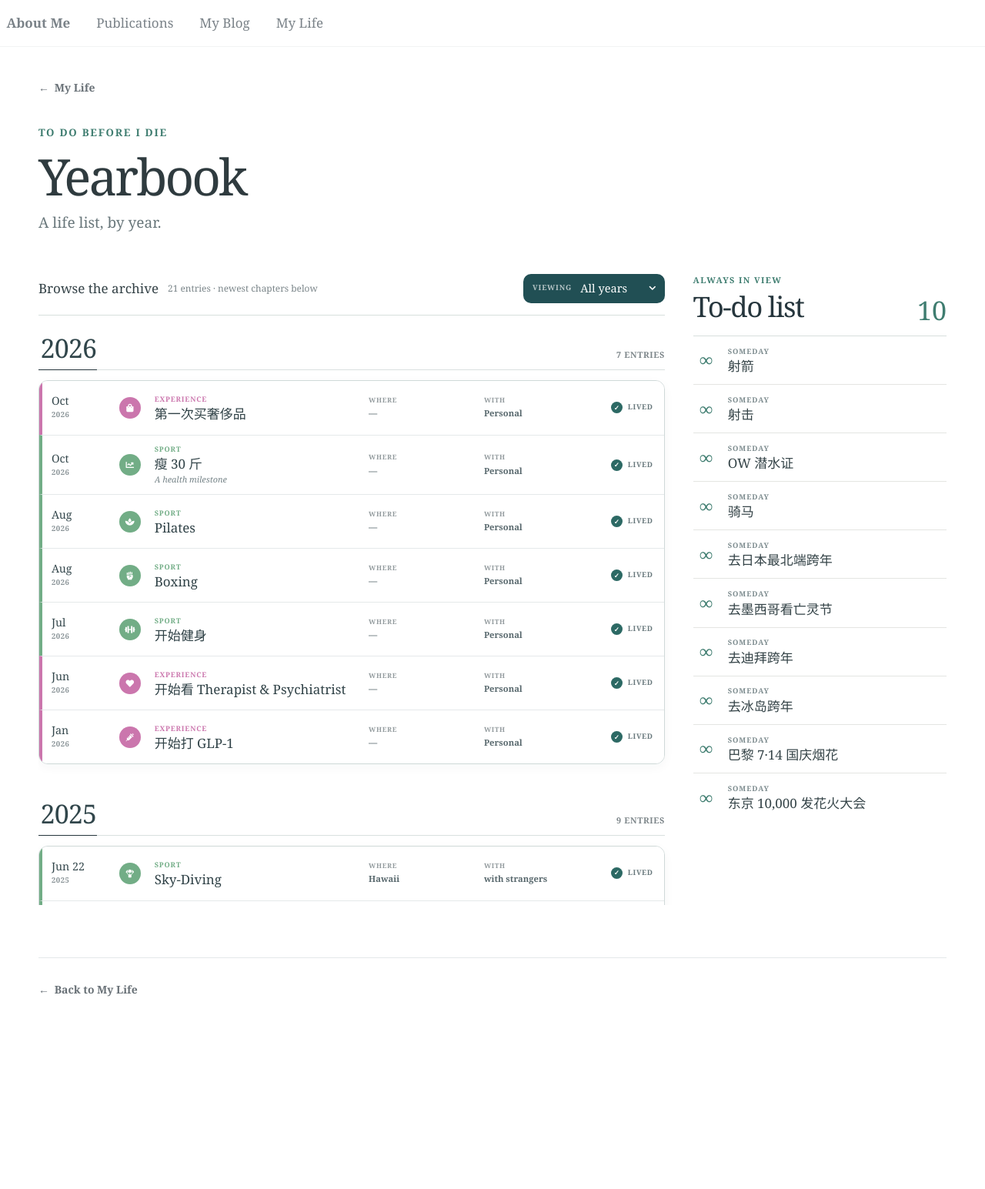
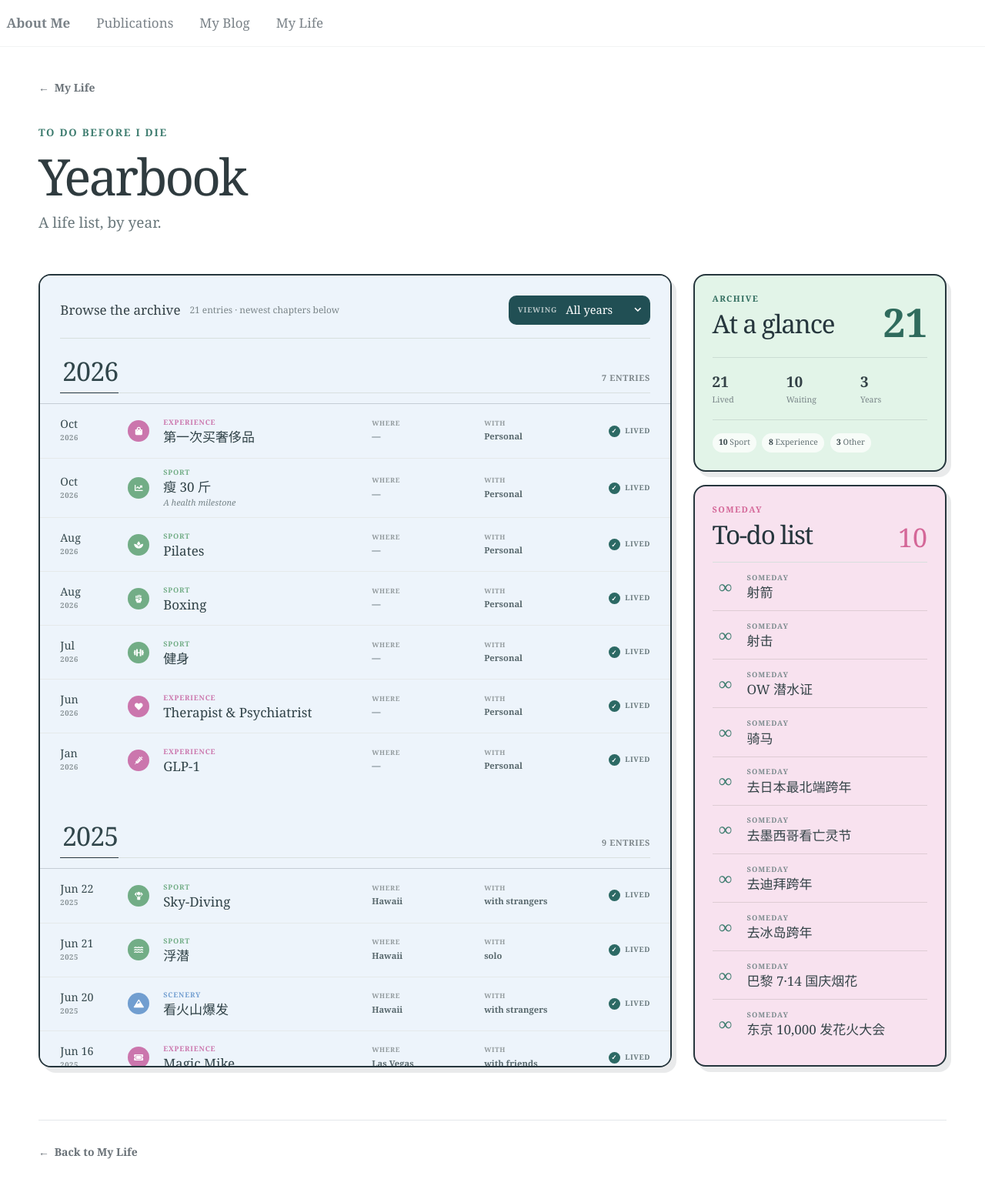
Before and after one commit to Cathylixi/Cathylixi.github.io, a Jekyll site: the page built from _pages/life-yearbook.md, in a window 1280 px wide. Shown: the top 1545 px of the page at 77% size. Built offline with Jekyll 4.4.1, drawn with Linux system fonts in a browser that asks for light colours.

Commit message:
Refine reading and yearbook panels

```diff
--- a/_data/yearbook.yml
+++ b/_data/yearbook.yml
@@ -38,19 +38,19 @@ chapters:
         company: "Personal"
         kind: "sports"
         icon: "fa-fist-raised"
-      - title: "开始健身"
+      - title: "健身"
         date: "Jul"
         location: "—"
         company: "Personal"
         kind: "sports"
         icon: "fa-dumbbell"
-      - title: "开始看 Therapist & Psychiatrist"
+      - title: "Therapist & Psychiatrist"
         date: "Jun"
         location: "—"
         company: "Personal"
         kind: "activity"
         icon: "fa-heart"
-      - title: "开始打 GLP-1"
+      - title: "GLP-1"
         date: "Jan"
         location: "—"
         company: "Personal"
--- a/_pages/life-yearbook.md
+++ b/_pages/life-yearbook.md
@@ -20,6 +20,20 @@ author_profile: false
 {% for group in yearbook.future %}
   {% assign group_count = group.items | size %}
   {% assign future_count = future_count | plus: group_count %}
+{% endfor %}
+{% assign sport_count = 0 %}
+{% assign experience_count = 0 %}
+{% assign other_count = 0 %}
+{% for chapter in sorted_chapters %}
+  {% for item in chapter.items %}
+    {% if item.kind == "sports" %}
+      {% assign sport_count = sport_count | plus: 1 %}
+    {% elsif item.kind == "activity" %}
+      {% assign experience_count = experience_count | plus: 1 %}
+    {% else %}
+      {% assign other_count = other_count | plus: 1 %}
+    {% endif %}
+  {% endfor %}
 {% endfor %}
 
 <div class="yearbook-dense" data-yearbook>
@@ -90,28 +104,50 @@ author_profile: false
     </footer>
   </section>
 
-  <aside class="yearbook-wishlist" aria-labelledby="yearbook-wishlist-title">
-    <header class="yearbook-wishlist__header">
-      <div>
-        <p>Always in view</p>
-        <h2 id="yearbook-wishlist-title">To-do list</h2>
+  <aside class="yearbook-overview" aria-label="Yearbook overview">
+    <section class="yearbook-glance" aria-labelledby="yearbook-glance-title">
+      <header class="yearbook-glance__header">
+        <div>
+          <p>Archive</p>
+          <h2 id="yearbook-glance-title">At a glance</h2>
+        </div>
+        <strong>{{ lived_count }}</strong>
+      </header>
+      <div class="yearbook-glance__stats">
+        <div><strong>{{ lived_count }}</strong><span>Lived</span></div>
+        <div><strong>{{ future_count }}</strong><span>Waiting</span></div>
+        <div><strong>{{ sorted_chapters.size }}</strong><span>Years</span></div>
       </div>
-      <span>{{ future_count }}</span>
-    </header>
+      <div class="yearbook-glance__tags" aria-label="Entries by type">
+        <span><b>{{ sport_count }}</b> Sport</span>
+        <span><b>{{ experience_count }}</b> Experience</span>
+        <span><b>{{ other_count }}</b> Other</span>
+      </div>
+    </section>
 
-    <div class="yearbook-wishlist__list">
-      {% for group in yearbook.future %}
-        {% for item in group.items %}
-          <article class="yearbook-wish">
-            <span class="yearbook-wish__infinity" aria-hidden="true">∞</span>
-            <div>
-              <small>Someday</small>
-              <h3>{{ item }}</h3>
-            </div>
-          </article>
+    <section class="yearbook-wishlist" aria-labelledby="yearbook-wishlist-title">
+      <header class="yearbook-wishlist__header">
+        <div>
+          <p>Someday</p>
+          <h2 id="yearbook-wishlist-title">To-do list</h2>
+        </div>
+        <span>{{ future_count }}</span>
+      </header>
+
+      <div class="yearbook-wishlist__list">
+        {% for group in yearbook.future %}
+          {% for item in group.items %}
+            <article class="yearbook-wish">
+              <span class="yearbook-wish__infinity" aria-hidden="true">∞</span>
+              <div>
+                <small>Someday</small>
+                <h3>{{ item }}</h3>
+              </div>
+            </article>
+          {% endfor %}
         {% endfor %}
-      {% endfor %}
-    </div>
+      </div>
+    </section>
   </aside>
 </div>
 
--- a/_sass/_reading.scss
+++ b/_sass/_reading.scss
@@ -398,8 +398,15 @@
 }
 
 .reading-library {
+  --reading-panel-pad: clamp(1.15rem, 2.2vw, 1.55rem);
   grid-area: library;
   min-width: 0;
+  padding: var(--reading-panel-pad);
+  overflow: hidden;
+  background: #e2f4e8;
+  border: 2px solid #26363d;
+  border-radius: 16px;
+  box-shadow: 6px 7px 0 rgba(38, 54, 61, 0.1);
 }
 
 .reading-section-heading {
@@ -438,9 +445,11 @@
 }
 
 .page__content .reading-library-hint {
-  margin: -0.65rem 0 0.85rem;
+  margin: -0.65rem calc(0px - var(--reading-panel-pad)) 0;
+  padding: 0 var(--reading-panel-pad) 1rem;
   color: #92989c;
   font-size: 0.64rem;
+  border-bottom: 1px solid rgba(38, 54, 61, 0.2);
 }
 
 .reading-result-count {
@@ -473,9 +482,11 @@
 
 .reading-table-wrap {
   overflow-x: auto;
-  border: 2px solid #26363d;
-  border-radius: 16px;
-  box-shadow: 6px 7px 0 rgba(38, 54, 61, 0.1);
+  margin: 0 calc(0px - var(--reading-panel-pad)) calc(0px - var(--reading-panel-pad));
+  background: #fff;
+  border: 0;
+  border-radius: 0;
+  box-shadow: none;
 }
 
 .page__content .reading-table {
@@ -486,6 +497,14 @@
   table-layout: fixed;
   border-collapse: collapse;
 
+  thead {
+    background: #e2f4e8;
+  }
+
+  tbody {
+    background: #fff;
+  }
+
   th,
   td {
     padding: 0.68rem 0.5rem;
@@ -494,7 +513,7 @@
   }
 
   th {
-    padding: 0.62rem 0.28rem;
+    padding: 0.75rem 0.28rem;
     text-align: left;
     background: #e2f4e8;
   }
@@ -524,6 +543,8 @@
   th:nth-child(4), td:nth-child(4) { width: 14%; }
   th:nth-child(5), td:nth-child(5) { width: 18%; }
   th:nth-child(n+2), td:nth-child(n+2) { white-space: nowrap; }
+  th:first-child, td:first-child { padding-left: var(--reading-panel-pad); }
+  th:last-child, td:last-child { padding-right: var(--reading-panel-pad); }
 }
 
 .reading-table-filter {
@@ -889,6 +910,14 @@
       white-space: normal !important;
     }
 
+    th:first-child,
+    th:last-child,
+    td:first-child,
+    td:last-child {
+      padding-right: 0;
+      padding-left: 0;
+    }
+
     td:not(.reading-table__title):before {
       content: attr(data-label);
       display: block;
--- a/_sass/_yearbook.scss
+++ b/_sass/_yearbook.scss
@@ -64,16 +64,17 @@
   color: #334146;
 }
 
-/* The archive is the only independently scrolling region on desktop. */
+/* The archive is one continuous panel: heading, controls, and records. */
 .yearbook-archive-pane {
-  height: clamp(620px, 72vh, 820px);
-  padding: 0 0.55rem 0 0;
+  --yearbook-panel-pad: clamp(1.15rem, 2.2vw, 1.55rem);
+  height: var(--yearbook-workspace-height, auto);
+  padding: var(--yearbook-panel-pad);
   overflow-x: hidden;
   overflow-y: auto;
-  background: transparent;
-  border: 0;
-  border-radius: 0;
-  box-shadow: none;
+  background: #edf4fb;
+  border: 2px solid #26363d;
+  border-radius: 16px;
+  box-shadow: 6px 7px 0 rgba(38, 54, 61, 0.1);
   scrollbar-color: #9cafad transparent;
   scrollbar-width: thin;
   scroll-behavior: smooth;
@@ -95,8 +96,8 @@
   top: 0;
   z-index: 3;
   margin: 0 0 1.35rem;
-  padding: 0 0 0.9rem;
-  background: rgba(255, 255, 255, 0.96);
+  padding: 0 0 1rem;
+  background: rgba(237, 244, 251, 0.96);
   border: 0;
   border-bottom: 1px solid #d7dfdd;
   border-radius: 0;
@@ -128,16 +129,25 @@
 }
 
 .yearbook-archive-pane .yearbook-ledger {
-  border-color: #cfd9d8;
-  box-shadow: 0 4px 14px rgba(38, 54, 61, 0.04);
+  margin-right: calc(0px - var(--yearbook-panel-pad));
+  margin-left: calc(0px - var(--yearbook-panel-pad));
+  overflow: visible;
+  background: transparent;
+  border: 0;
+  border-top: 1px solid rgba(38, 54, 61, 0.2);
+  border-radius: 0;
+  box-shadow: none;
 }
 
 .yearbook-archive-pane .yearbook-row {
-  background: rgba(255, 255, 255, 0.9);
+  padding-right: var(--yearbook-panel-pad);
+  padding-left: var(--yearbook-panel-pad);
+  background: transparent;
+  border-left: 0;
 }
 
 .yearbook-archive-pane .yearbook-row:hover {
-  background: #fffdf4;
+  background: rgba(255, 255, 255, 0.42);
 }
 
 .yearbook-archive-pane .yearbook-dense__closing {
@@ -145,18 +155,97 @@
   padding-bottom: 0.2rem;
 }
 
-/* The to-do list is a natural-height sidebar, not another scroll box. */
-.yearbook-wishlist {
+.yearbook-overview {
   position: sticky;
   top: 1rem;
+  display: grid;
+  gap: 1rem;
   align-self: start;
+  margin: 0;
+}
+
+.yearbook-glance,
+.yearbook-wishlist {
+  min-width: 0;
+  padding: clamp(1.05rem, 2vw, 1.35rem);
+  border: 2px solid #26363d;
+  border-radius: 16px;
+  box-shadow: 6px 7px 0 rgba(38, 54, 61, 0.1);
+}
+
+.yearbook-glance { background: #e2f4e8; }
+.yearbook-wishlist { background: #f8e2ef; }
+
+.yearbook-glance__header {
+  display: flex;
+  align-items: end;
+  justify-content: space-between;
+  gap: 1rem;
+}
+
+.page__content .yearbook-glance__header p,
+.page__content .yearbook-wishlist__header p {
+  margin: 0 0 0.25rem;
+  color: #2f6b5d;
+  font-size: 0.64rem;
+  font-weight: 900;
+  letter-spacing: 0.13em;
+  text-transform: uppercase;
+}
+
+.yearbook-glance__header h2,
+.yearbook-wishlist__header h2 {
+  margin: 0;
+  padding: 0;
+  color: #26363d;
+  font-family: Georgia, "Times New Roman", serif;
+  font-size: clamp(1.55rem, 2.8vw, 1.95rem);
+  font-weight: normal;
+  letter-spacing: -0.04em;
+  border: 0;
+}
+
+.yearbook-glance__header > strong {
+  color: #2f6b5d;
+  font-size: clamp(2.2rem, 4vw, 3.15rem);
+  line-height: 0.85;
+}
+
+.yearbook-glance__stats {
+  display: grid;
+  grid-template-columns: repeat(3, 1fr);
+  gap: 0.55rem;
+  margin: 1.35rem 0 1rem;
+  padding: 1rem 0;
+  border-top: 1px solid rgba(38, 54, 61, 0.12);
+  border-bottom: 1px solid rgba(38, 54, 61, 0.12);
+}
+
+.yearbook-glance__stats strong,
+.yearbook-glance__stats span { display: block; }
+.yearbook-glance__stats strong { font-size: 1.12rem; }
+.yearbook-glance__stats span { margin-top: 0.08rem; color: #788487; font-size: 0.62rem; }
+
+.yearbook-glance__tags {
+  display: flex;
+  flex-wrap: wrap;
+  gap: 0.42rem;
+}
+
+.yearbook-glance__tags span {
+  padding: 0.28rem 0.5rem;
+  color: #627073;
+  font-size: 0.61rem;
+  background: rgba(255, 255, 255, 0.72);
+  border-radius: 999px;
+}
+
+.yearbook-glance__tags b { color: #354448; }
+
+.yearbook-wishlist {
   height: auto;
   margin: 0;
   overflow: visible;
-  background: transparent;
-  border: 0;
-  border-radius: 0;
-  box-shadow: none;
 }
 
 .yearbook-wishlist__header {
@@ -167,37 +256,17 @@
   min-height: 0;
   padding: 0 0 0.9rem;
   color: #26363d;
-  background: transparent;
-  border: 0;
   border-bottom: 1px solid #d7dfdd;
 }
 
-.page__content .yearbook-wishlist__header p {
-  margin: 0 0 0.28rem;
-  color: #3f7d70;
-  font-size: 0.64rem;
-  font-weight: 900;
-  letter-spacing: 0.13em;
-  text-transform: uppercase;
-}
-
-.yearbook-wishlist__header h2 {
-  margin: 0;
-  padding: 0;
-  color: #26363d;
-  font-family: Georgia, "Times New Roman", serif;
-  font-size: clamp(1.75rem, 3vw, 2.15rem);
-  font-weight: normal;
-  letter-spacing: -0.04em;
-  border: 0;
-}
+.page__content .yearbook-wishlist__header p { color: #d46798; }
 
 .yearbook-wishlist__header > span {
   display: block;
   width: auto;
   height: auto;
   flex: 0 0 auto;
-  color: #3f7d70;
+  color: #d46798;
   background: transparent;
   border-radius: 0;
   font-family: Georgia, "Times New Roman", serif;
@@ -287,9 +356,10 @@
     overflow: visible;
   }
 
-  .yearbook-wishlist {
+  .yearbook-overview {
     position: static;
     order: -1;
+    grid-template-columns: repeat(2, minmax(0, 1fr));
   }
 
   .yearbook-wishlist__list {
@@ -320,6 +390,10 @@
   .life-section--yearbook .life-section__body {
     padding-right: 0;
     padding-left: 0;
+  }
+
+  .yearbook-overview {
+    grid-template-columns: 1fr;
   }
 
   .yearbook-wishlist__list {
--- a/assets/js/yearbook.js
+++ b/assets/js/yearbook.js
@@ -9,6 +9,31 @@
   var options = Array.prototype.slice.call(root.querySelectorAll("[data-year-option]"));
   var label = root.querySelector("[data-year-label]");
   var summary = root.querySelector("[data-year-summary]");
+  var archive = root.querySelector(".yearbook-archive-pane");
+  var overview = root.querySelector(".yearbook-overview");
+  var desktop = window.matchMedia("(min-width: 861px)");
+
+  function syncWorkspaceHeight() {
+    if (!archive || !overview) return;
+    if (!desktop.matches) {
+      root.style.removeProperty("--yearbook-workspace-height");
+      return;
+    }
+    root.style.setProperty(
+      "--yearbook-workspace-height",
+      Math.ceil(overview.getBoundingClientRect().height) + "px"
+    );
+  }
+
+  if (overview && "ResizeObserver" in window) {
+    new ResizeObserver(function () {
+      window.requestAnimationFrame(syncWorkspaceHeight);
+    }).observe(overview);
+  }
+  if (desktop.addEventListener) desktop.addEventListener("change", syncWorkspaceHeight);
+  window.addEventListener("load", syncWorkspaceHeight);
+  window.addEventListener("resize", syncWorkspaceHeight);
+  syncWorkspaceHeight();
 
   if (!menu || !options.length) return;
 
```
Also changed, not shown: _pages/reading.md (+1 -1 lines).
